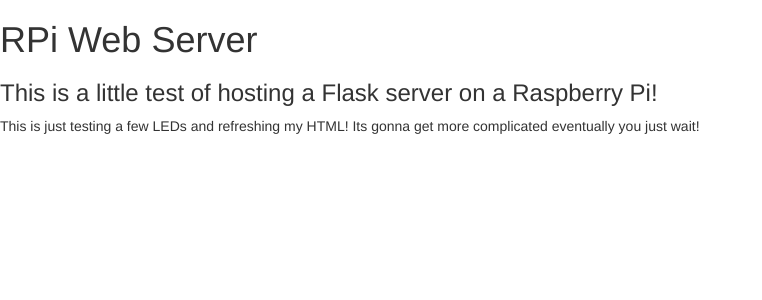
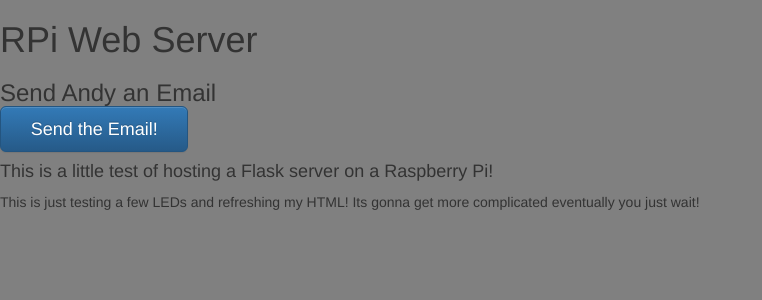
Before and after one commit to andrewdesanti/designVI, a Flask app: template Lab4/templates/main.html in a window 1280 px wide. Shown: the top 300 px of the page, without its empty margins (0-762 px from the left). Run offline with Flask 2, Linux system fonts and the light colour scheme; the template is opened without the code that fills it, so the values that code supplies are empty; some libraries are stand-ins or nearby versions.

Commit message:
Add files via upload

```diff
--- a/Lab4/app.py
+++ b/Lab4/app.py
@@ -1,13 +1,31 @@
 import RPi.GPIO as GPIO
 from flask import Flask, render_template, request
+import socket
+import smtplib
+
+senderAddress = "xxxx@gmail.com"
+recieverAddress = "xxxx@xxx.xxx"
+senderPassword = "xxxxxxxx"
+subject = "Hey Andy, Someone Clicked the Button!"
+body = "Ask around the house!"
+
 app = Flask(__name__)
-
 GPIO.setmode(GPIO.BCM)
 
 pins = {
    23 : {'name' : 'GPIO 23', 'state' : GPIO.LOW},
    24 : {'name' : 'GPIO 24', 'state' : GPIO.LOW}
    }
+
+@app.route("/email")
+def sendMail():
+    smtp_server = smtplib.SMTP_SSL("smtp.gmail.com")
+    smtp_server.login(senderAddress, senderPassword)
+    message = f"Subject: {subject}\n\n{body}"
+    smtp_server.sendmail(senderAddress, recieverAddress, message)
+    templateData = {
+      'pins' : pins }
+    return render_template('main.html', **templateData)
 
 for pin in pins:
    GPIO.setup(pin, GPIO.OUT)
--- a/Lab4/templates/main.html
+++ b/Lab4/templates/main.html
@@ -9,7 +9,7 @@
    <script src="https://maxcdn.bootstrapcdn.com/bootstrap/3.3.6/js/bootstrap.min.js" integrity="sha384-0mSbJDEHialfmuBBQP6A4Qrprq5OVfW37PRR3j5ELqxss1yVqOtnepnHVP9aJ7xS" crossorigin="anonymous"></script>
 </head>
 
-<body>
+<body style="background-color:grey">
    <h1>RPi Web Server</h1>
    {% for pin in pins %}
    <h2>{{ pins[pin].name }}
@@ -19,9 +19,12 @@
    {% else %}
       is currently <strong>off</strong></h2><div class="row"><div class="col-md-2">
       <a href="/{{pin}}/on" class="btn btn-block btn-lg btn-primary" role="button">Toggle</a></div></div>
-   {% endif %}
+   {% endif %}i
    {% endfor %}
-   <h3>This is a little test of hosting a Flask server on a Raspberry Pi!</h3>
+   <h3>Send Andy an Email
+	   <div class="row"><div class="col-md-2">
+	   <a href="/email" class="btn btn-block btn-lg btn-primary" role="button">Send the Email!</a></div></div>
+   <h4>This is a little test of hosting a Flask server on a Raspberry Pi!</h3>
    <p>This is just testing a few LEDs and refreshing my HTML! Its gonna get more complicated eventually you just wait!</p>
 </body>
 </html>
```
